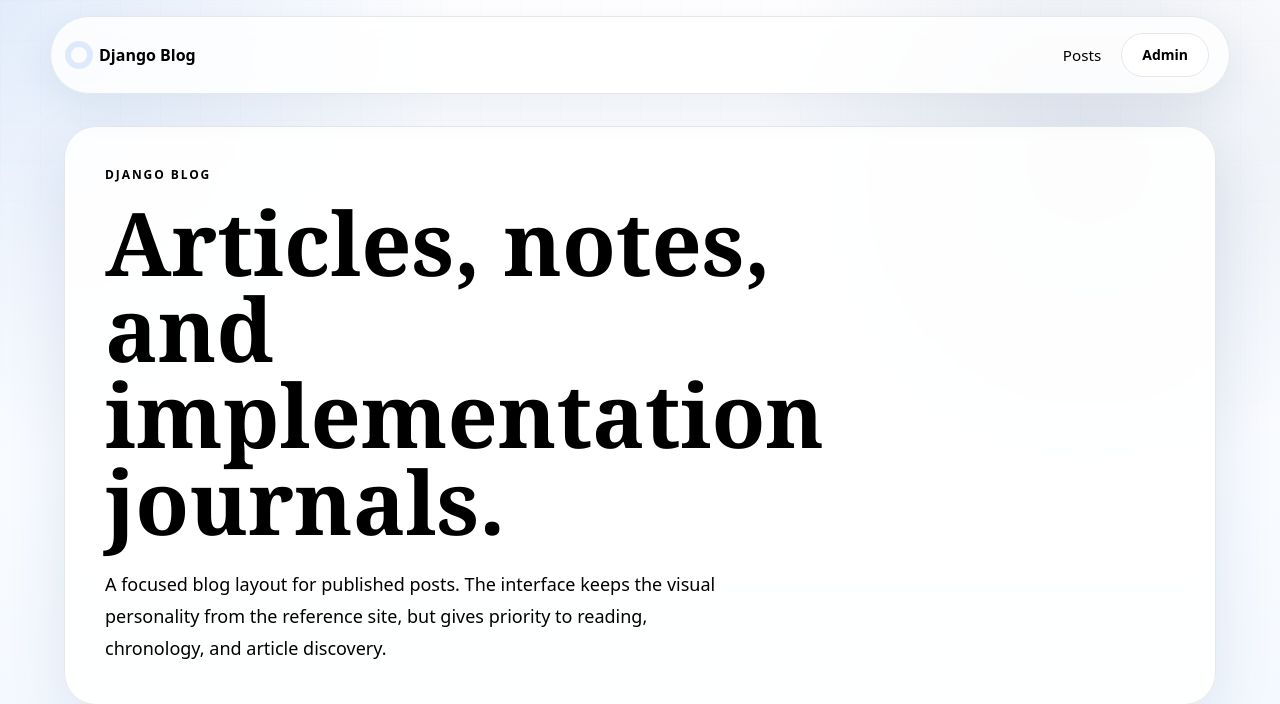
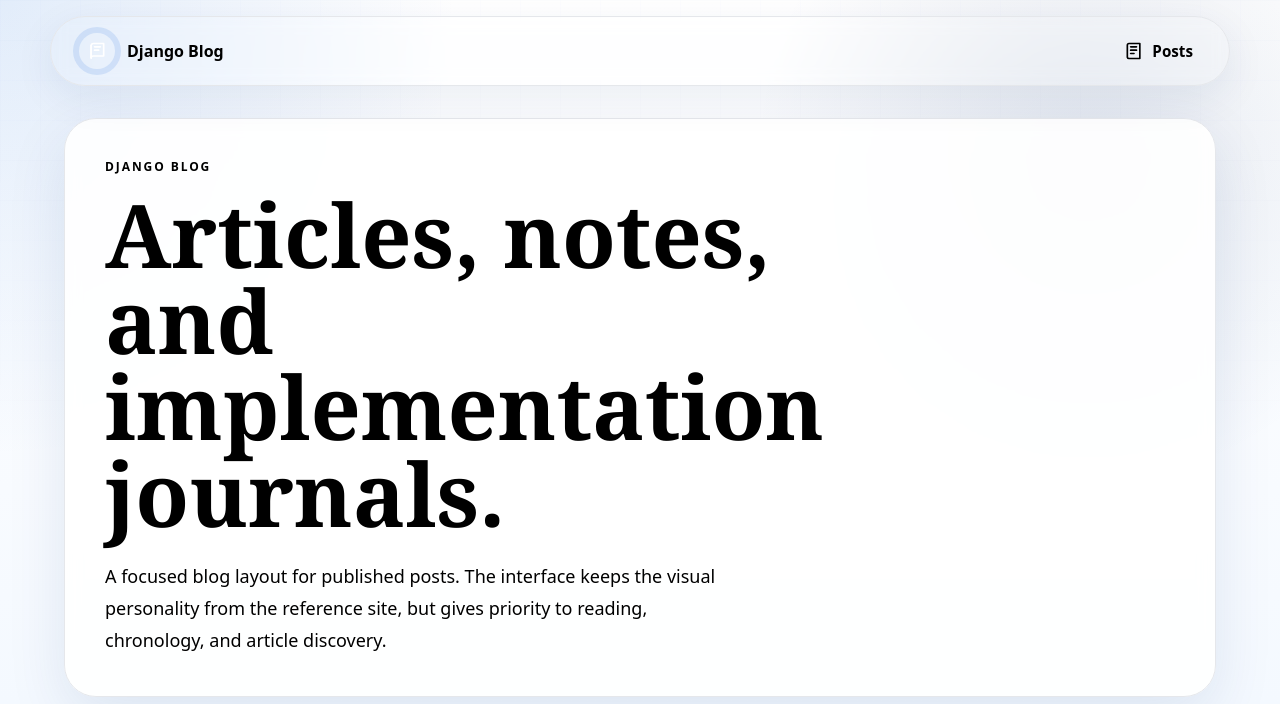
Before and after one commit to guikastner/Django01_blog, a Django app: page / in a window 1280 px wide. Shown: the top 704 px of the page. Run offline with Django 5.2, Linux system fonts and the light colour scheme; data that the repository does not hold is empty; some libraries are stand-ins or nearby versions.

Commit message:
Improve blog navigation

```diff
--- a/templates/base.html
+++ b/templates/base.html
@@ -35,15 +35,56 @@
   <body class="min-h-dvh bg-[radial-gradient(circle_at_0_0,rgba(18,103,216,0.12),transparent_28%),radial-gradient(circle_at_85%_15%,rgba(8,47,111,0.10),transparent_24%),linear-gradient(#ffffff,#f8fbff_48%,#eef6ff)] font-sans text-ink antialiased before:pointer-events-none before:fixed before:inset-0 before:bg-[linear-gradient(rgba(18,103,216,0.08)_1px,transparent_1px),linear-gradient(90deg,rgba(18,103,216,0.07)_1px,transparent_1px)] before:bg-[length:40px_40px] before:opacity-45 before:[mask-image:linear-gradient(rgba(0,0,0,0.35),transparent_80%)]">
     <a href="#content" class="sr-only focus:not-sr-only focus:fixed focus:left-4 focus:top-4 focus:z-50 focus:rounded-full focus:bg-accent focus:px-5 focus:py-3 focus:text-sm focus:font-bold focus:text-white focus:outline-none focus:ring-4 focus:ring-brand/30">Skip to content</a>
     <div class="mx-auto w-[min(100%-2rem,1180px)] pb-16 pt-4 sm:w-[min(100%-3rem,1180px)] sm:pb-20">
-      <header class="sticky top-4 z-10 mb-8 rounded-[2rem] border border-line bg-white/80 px-5 py-4 shadow-[0_12px_40px_rgba(10,53,116,0.08)] backdrop-blur md:rounded-full">
-        <div class="flex flex-col gap-4 md:flex-row md:items-center md:justify-between">
-          <a href="{% url 'blog:post_list' %}" class="inline-flex min-h-11 items-center gap-3 font-bold text-ink outline-none transition hover:text-brand focus-visible:rounded-full focus-visible:ring-4 focus-visible:ring-brand/25">
-            <span class="h-4 w-4 rounded-full bg-gradient-to-br from-brand to-[#78b7ff] shadow-[0_0_0_6px_rgba(18,103,216,0.12)]" aria-hidden="true"></span>
-            Django Blog
+      <header class="sticky top-4 z-10 mb-8 rounded-[1.5rem] border border-line bg-white/88 px-4 py-3 shadow-[0_12px_40px_rgba(10,53,116,0.08)] backdrop-blur md:rounded-full md:px-5">
+        <div class="flex flex-col gap-3 lg:flex-row lg:items-center lg:justify-between">
+          <a href="{% url 'blog:post_list' %}" class="inline-flex min-h-11 w-fit items-center gap-3 rounded-full px-2 pr-4 font-bold text-ink outline-none transition hover:text-brand focus-visible:ring-4 focus-visible:ring-brand/25">
+            <span class="inline-flex h-9 w-9 items-center justify-center rounded-full bg-brand text-white shadow-[0_0_0_6px_rgba(18,103,216,0.12)]" aria-hidden="true">
+              <svg data-nav-icon="brand" class="h-5 w-5 stroke-current" viewBox="0 0 24 24" fill="none" stroke-width="2" stroke-linecap="round" stroke-linejoin="round">
+                <path d="M5 5.5A2.5 2.5 0 0 1 7.5 3H20v15H7.5A2.5 2.5 0 0 0 5 20.5z"></path>
+                <path d="M5 5.5v15"></path>
+                <path d="M9 7h7"></path>
+                <path d="M9 11h5"></path>
+              </svg>
+            </span>
+            <span>Django Blog</span>
           </a>
-          <nav aria-label="Primary navigation" class="flex flex-wrap items-center gap-x-5 gap-y-3 text-[0.95rem] font-medium">
-            <a href="{% url 'blog:post_list' %}" class="relative inline-flex min-h-11 items-center text-ink transition after:absolute after:-bottom-1 after:left-0 after:h-0.5 after:w-full after:origin-left after:scale-x-0 after:bg-brand after:transition-transform hover:text-brand hover:after:scale-x-100 focus-visible:outline-none focus-visible:ring-4 focus-visible:ring-brand/25 focus-visible:after:scale-x-100">Posts</a>
-            <a href="/admin/" class="inline-flex min-h-11 items-center rounded-full border border-line bg-white/80 px-5 text-sm font-bold text-accent transition hover:-translate-y-0.5 hover:border-brand/30 hover:text-brand focus-visible:outline-none focus-visible:ring-4 focus-visible:ring-brand/25">Admin</a>
+          <nav aria-label="Primary navigation" class="flex flex-wrap items-center gap-2 text-[0.95rem] font-bold">
+            <a href="{% url 'blog:post_list' %}" class="inline-flex min-h-11 items-center gap-2 rounded-full px-4 text-ink transition hover:bg-soft hover:text-brand focus-visible:outline-none focus-visible:ring-4 focus-visible:ring-brand/25">
+              <svg data-nav-icon="posts" class="h-5 w-5 shrink-0 stroke-current text-brand" viewBox="0 0 24 24" fill="none" stroke-width="2" stroke-linecap="round" stroke-linejoin="round" aria-hidden="true">
+                <path d="M4 19.5V5a2 2 0 0 1 2-2h13v18H6a2 2 0 0 1-2-1.5z"></path>
+                <path d="M8 7h7"></path>
+                <path d="M8 11h7"></path>
+                <path d="M8 15h4"></path>
+              </svg>
+              <span>Posts</span>
+            </a>
+            {% if perms.blog.add_post %}
+              <a href="{% url 'admin:blog_post_add' %}" class="inline-flex min-h-11 items-center gap-2 rounded-full border border-brand/20 bg-brand px-4 text-sm font-bold text-white shadow-[0_10px_24px_rgba(18,103,216,0.18)] transition hover:-translate-y-0.5 hover:bg-deep focus-visible:outline-none focus-visible:ring-4 focus-visible:ring-brand/25">
+                <svg data-nav-icon="new-post" class="h-5 w-5 shrink-0 stroke-current" viewBox="0 0 24 24" fill="none" stroke-width="2.25" stroke-linecap="round" stroke-linejoin="round" aria-hidden="true">
+                  <path d="M12 5v14"></path>
+                  <path d="M5 12h14"></path>
+                </svg>
+                <span>New post</span>
+              </a>
+            {% endif %}
+            {% if post and perms.blog.change_post %}
+              <a href="{% url 'admin:blog_post_change' post.pk %}" class="inline-flex min-h-11 items-center gap-2 rounded-full border border-line bg-white px-4 text-sm font-bold text-accent transition hover:-translate-y-0.5 hover:border-brand/30 hover:text-brand focus-visible:outline-none focus-visible:ring-4 focus-visible:ring-brand/25">
+                <svg data-nav-icon="edit-post" class="h-5 w-5 shrink-0 stroke-current text-brand" viewBox="0 0 24 24" fill="none" stroke-width="2" stroke-linecap="round" stroke-linejoin="round" aria-hidden="true">
+                  <path d="M12 20h9"></path>
+                  <path d="M16.5 3.5a2.1 2.1 0 0 1 3 3L7 19l-4 1 1-4z"></path>
+                </svg>
+                <span>Edit post</span>
+              </a>
+            {% endif %}
+            {% if user.is_staff %}
+              <a href="{% url 'admin:index' %}" class="inline-flex min-h-11 items-center gap-2 rounded-full border border-line bg-white px-4 text-sm font-bold text-accent transition hover:-translate-y-0.5 hover:border-brand/30 hover:text-brand focus-visible:outline-none focus-visible:ring-4 focus-visible:ring-brand/25">
+                <svg data-nav-icon="admin" class="h-5 w-5 shrink-0 stroke-current text-brand" viewBox="0 0 24 24" fill="none" stroke-width="2" stroke-linecap="round" stroke-linejoin="round" aria-hidden="true">
+                  <path d="M12 15.5a3.5 3.5 0 1 0 0-7 3.5 3.5 0 0 0 0 7z"></path>
+                  <path d="M19.4 15a1.8 1.8 0 0 0 .36 1.98l.04.04a2.1 2.1 0 1 1-2.98 2.98l-.04-.04A1.8 1.8 0 0 0 14.8 19.6a1.8 1.8 0 0 0-1.08 1.64V21a2.1 2.1 0 1 1-4.2 0v-.06A1.8 1.8 0 0 0 8.4 19.3a1.8 1.8 0 0 0-1.98.36l-.04.04A2.1 2.1 0 1 1 3.4 16.7l.04-.04A1.8 1.8 0 0 0 3.8 14.7a1.8 1.8 0 0 0-1.64-1.08H2a2.1 2.1 0 1 1 0-4.2h.06A1.8 1.8 0 0 0 3.7 8.3a1.8 1.8 0 0 0-.36-1.98l-.04-.04A2.1 2.1 0 1 1 6.3 3.3l.04.04A1.8 1.8 0 0 0 8.3 3.7h.02A1.8 1.8 0 0 0 9.4 2.06V2a2.1 2.1 0 1 1 4.2 0v.06A1.8 1.8 0 0 0 14.7 3.7a1.8 1.8 0 0 0 1.98-.36l.04-.04A2.1 2.1 0 1 1 19.7 6.3l-.04.04A1.8 1.8 0 0 0 19.3 8.3v.02A1.8 1.8 0 0 0 20.94 9.4H21a2.1 2.1 0 1 1 0 4.2h-.06A1.8 1.8 0 0 0 19.4 15z"></path>
+                </svg>
+                <span>Admin</span>
+              </a>
+            {% endif %}
           </nav>
         </div>
       </header>
```
Also changed, not shown: agents.md (+1 -0 lines), blog/tests.py (+24 -0 lines), README.md.
